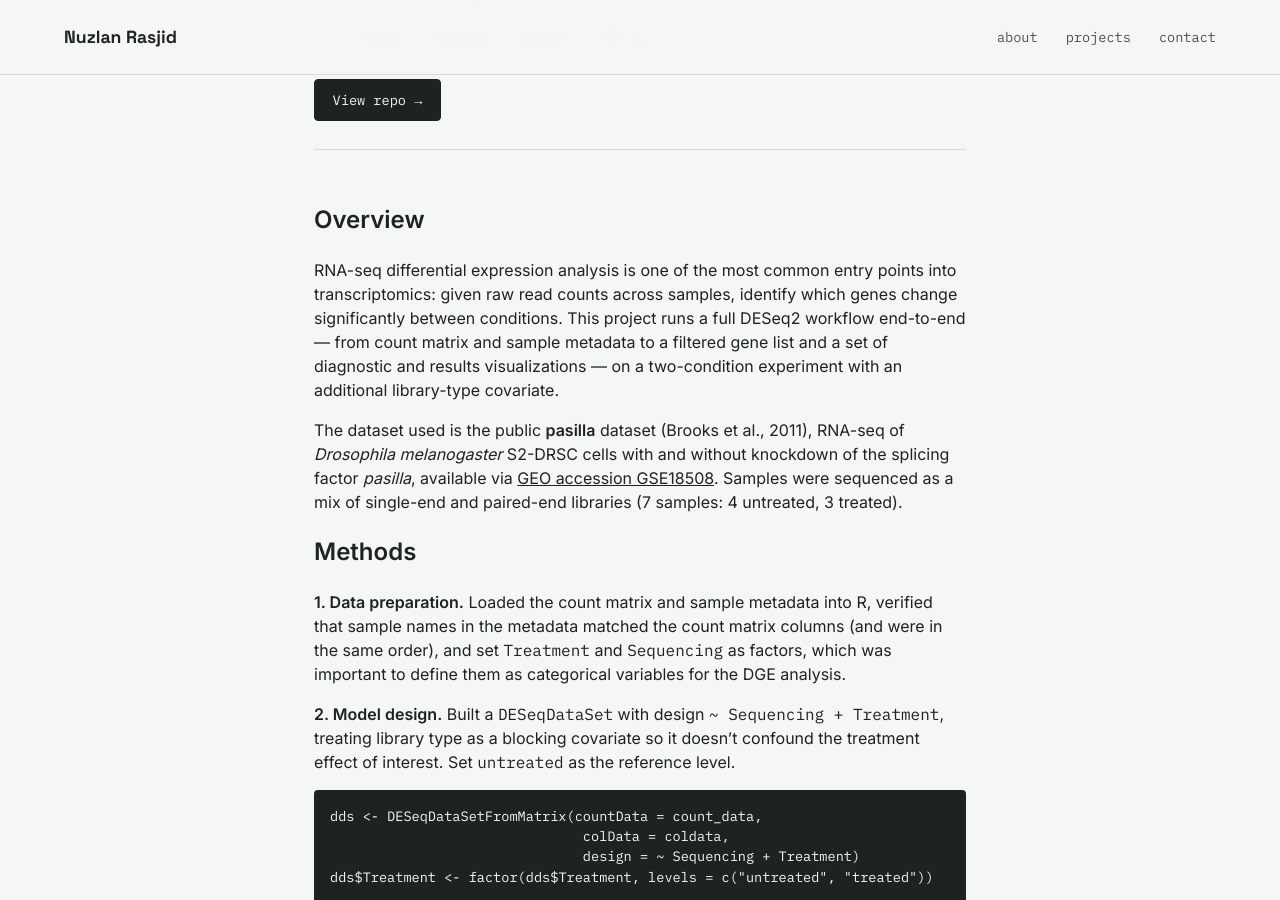
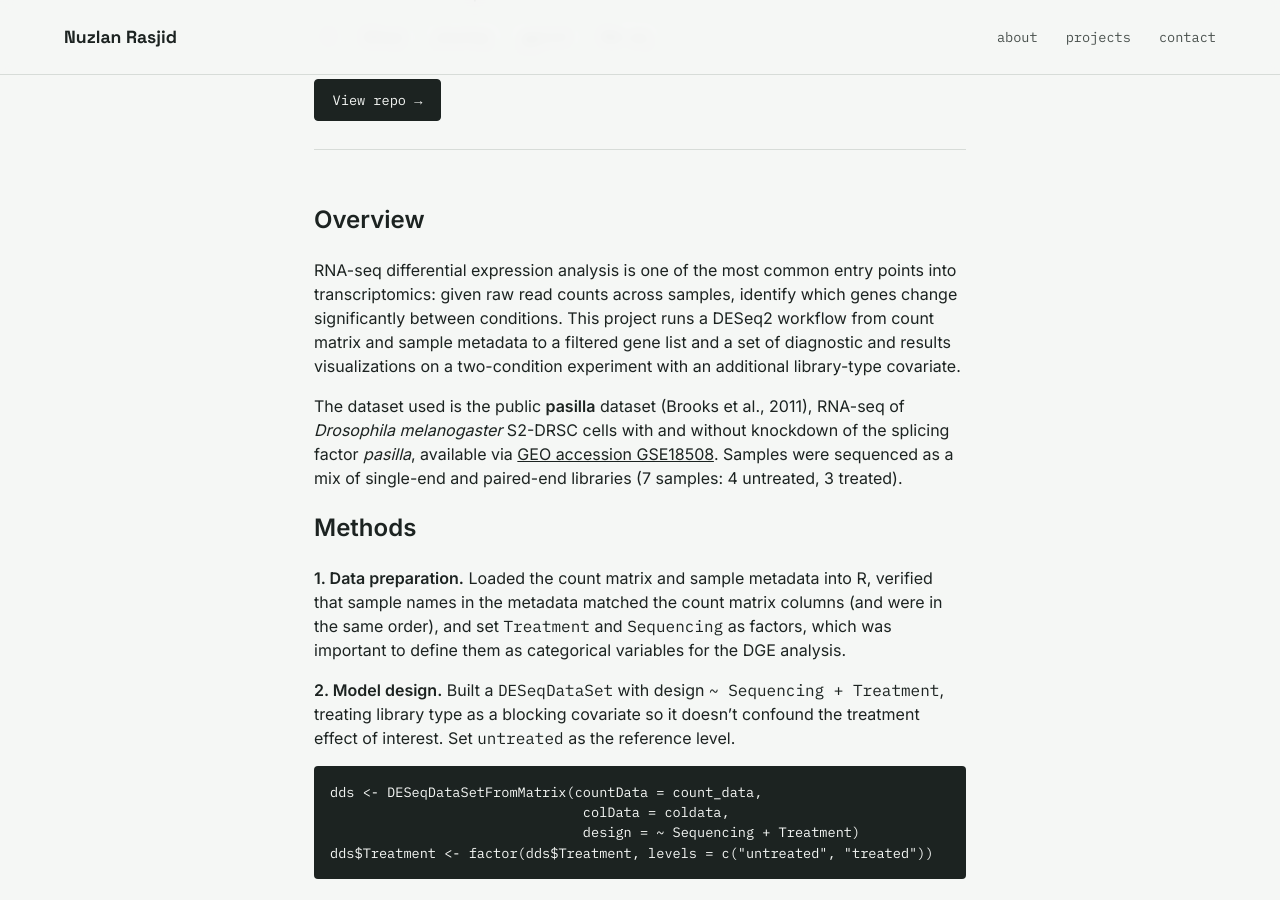
Before and after one commit to nuzlanrasjid/nuzlanrasjid.github.io, a Jekyll site: the page built from _projects/dge-analysis-deseq2-280826.md, in a window 1280 px wide and 900 px high, scrolled down 550 px. Built offline with Jekyll 4.4.1, drawn with Linux system fonts in a browser that asks for light colours.

Commit message:
Update dge-analysis-deseq2-280826.md

```diff
--- a/_projects/dge-analysis-deseq2-280826.md
+++ b/_projects/dge-analysis-deseq2-280826.md
@@ -13,10 +13,9 @@ neglogp: 1.3
 RNA-seq differential expression analysis is one of the most common
 entry points into transcriptomics: given raw read counts across
 samples, identify which genes change significantly between conditions.
-This project runs a full DESeq2 workflow end-to-end — from count
-matrix and sample metadata to a filtered gene list and a set of
-diagnostic and results visualizations — on a two-condition experiment
-with an additional library-type covariate.
+This project runs a DESeq2 workflow from count matrix and sample metadata
+to a filtered gene list and a set of diagnostic and results visualizations
+on a two-condition experiment with an additional library-type covariate.
 
 The dataset used is the public **pasilla** dataset (Brooks et al.,
 2011), RNA-seq of *Drosophila melanogaster* S2-DRSC cells with and
```
